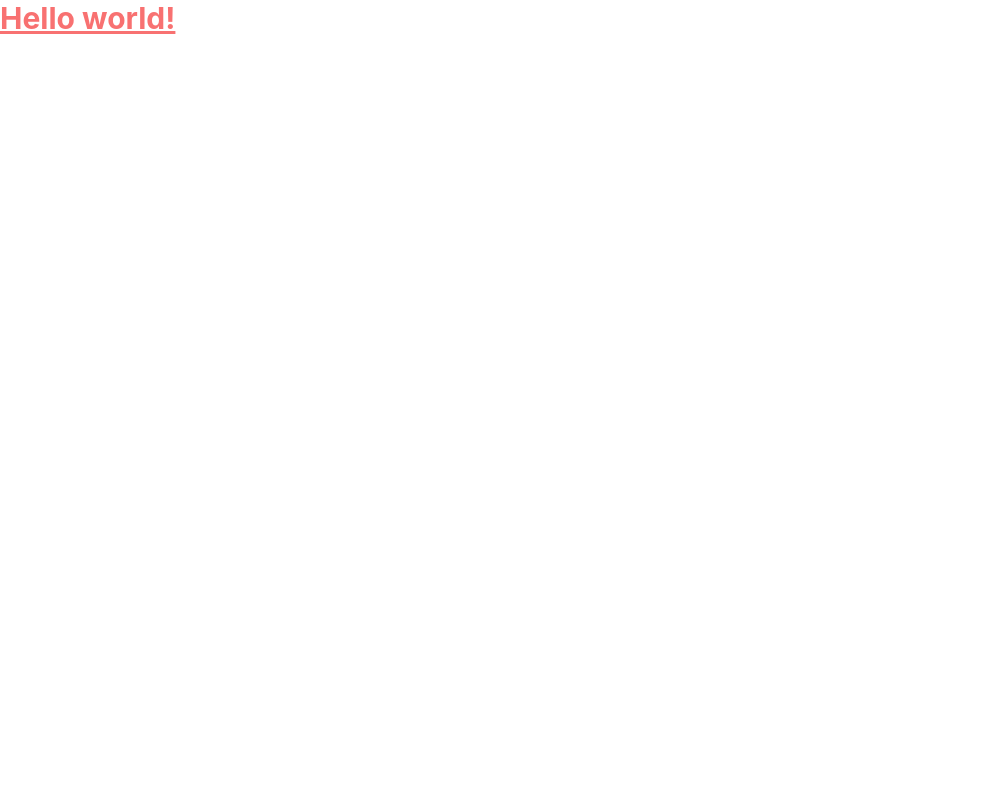
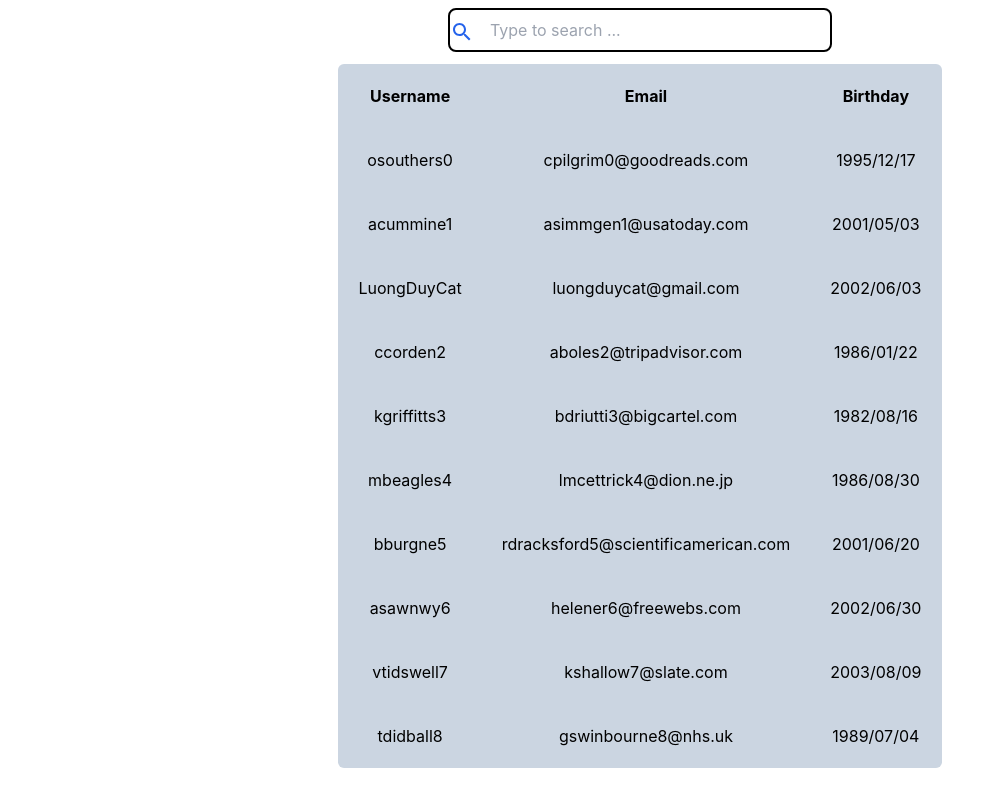
Before and after one commit to mhung-afk/react-practice-1, a React (Create React App) app: page / in a window 1280 px wide. Shown: the whole page, without its empty margins (0-1005 px from the left). Built offline with nearby package versions, Linux system fonts and the light colour scheme.

Commit message:
search function cho react

```diff
--- a/package.json
+++ b/package.json
@@ -3,6 +3,10 @@
   "version": "0.1.0",
   "private": true,
   "dependencies": {
+    "@emotion/react": "^11.11.4",
+    "@emotion/styled": "^11.11.5",
+    "@mui/icons-material": "^5.15.15",
+    "@mui/material": "^5.15.15",
     "react": "^18.3.0",
     "react-dom": "^18.3.0",
     "react-scripts": "5.0.1"
--- a/src/App.jsx
+++ b/src/App.jsx
@@ -1,8 +1,11 @@
+import Searchbar from "./components/Searchbar";
+
 function App() {
   return (
-    <h1 className="text-3xl font-bold underline text-red-400">
-      Hello world!
-    </h1>
+    <div>
+      <Searchbar />
+    </div>
+
   );
 }
 
--- a/src/MOCK_DATA.json
+++ b/src/MOCK_DATA.json
@@ -8,6 +8,11 @@
     "username": "acummine1",
     "email": "asimmgen1@usatoday.com",
     "birthday": "2001/05/03"
+  },
+  {
+    "username": "LuongDuyCat",
+    "email": "luongduycat@gmail.com",
+    "birthday": "2002/06/03"
   },
   {
     "username": "ccorden2",
--- /dev/null
+++ b/src/components/Searchbar.jsx
@@ -0,0 +1,43 @@
+import React, { useState } from 'react'
+import SearchIcon from '@mui/icons-material/Search';
+import data from "../MOCK_DATA.json"
+function Searchbar() {
+    const [search, setSearch] = useState("")
+    return (
+        <div className="flex flex-col items-center">
+            <div className="border-2 border-black rounded-lg w-96 absolute left-1/2 -translate-x-1/2 mt-2">
+                <SearchIcon className='text-blue-600' />
+                <input className="outline-none px-4 py-2" placeholder='Type to search ...' value={search} onChange={(e) => setSearch(e.target.value)} />
+            </div>
+            <div className='text-center mt-16 bg-slate-300 border-black rounded-md'>
+                <table className='table-auto'>
+                    <thead className='p-32'>
+                        <tr>
+                            <th className='p-5'>Username</th>
+                            <th className='p-5'>Email</th>
+                            <th className='p-5'>Birthday</th>
+                        </tr>
+                    </thead>
+                    <tbody>
+                        {data.filter((item) => {
+                            return search.toLowerCase() === '' ? item :
+                            item.username.toLowerCase().includes(search)
+                            ||
+                            item.email.toLowerCase().includes(search)
+                            ||
+                            item.birthday.toLowerCase().includes(search)
+                        }).map((item, index) => (
+                            <tr key={index}>
+                                <td className='p-5'>{item.username}</td>
+                                <td className='p-5'>{item.email}</td>
+                                <td className='p-5'>{item.birthday}</td>
+                            </tr>
+                        ))}
+                    </tbody>
+                </table>
+            </div>
+        </div>
+    )
+}
+
+export default Searchbar
```
Also changed, not shown: 1 other file (tests, documents, lock files or other folders).
